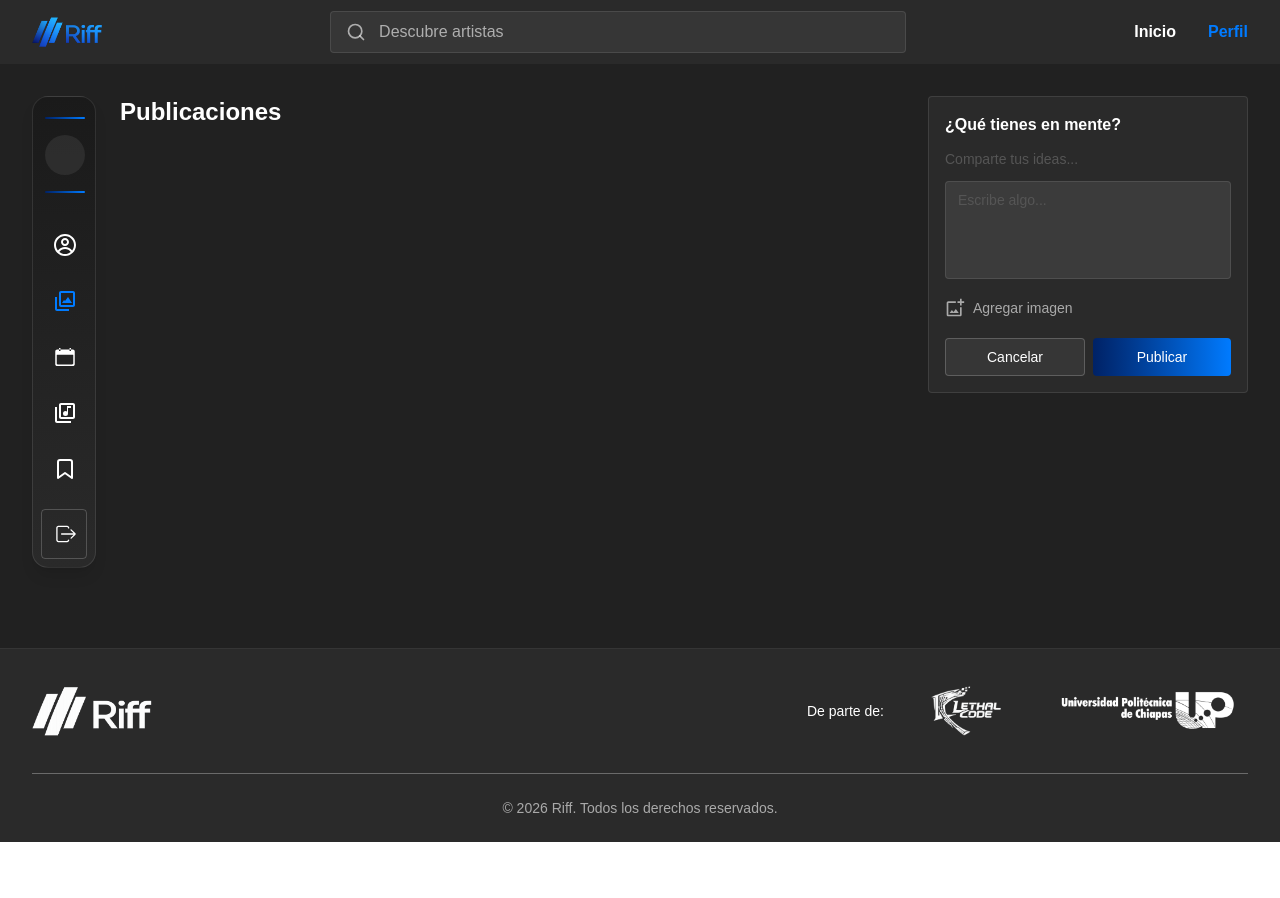
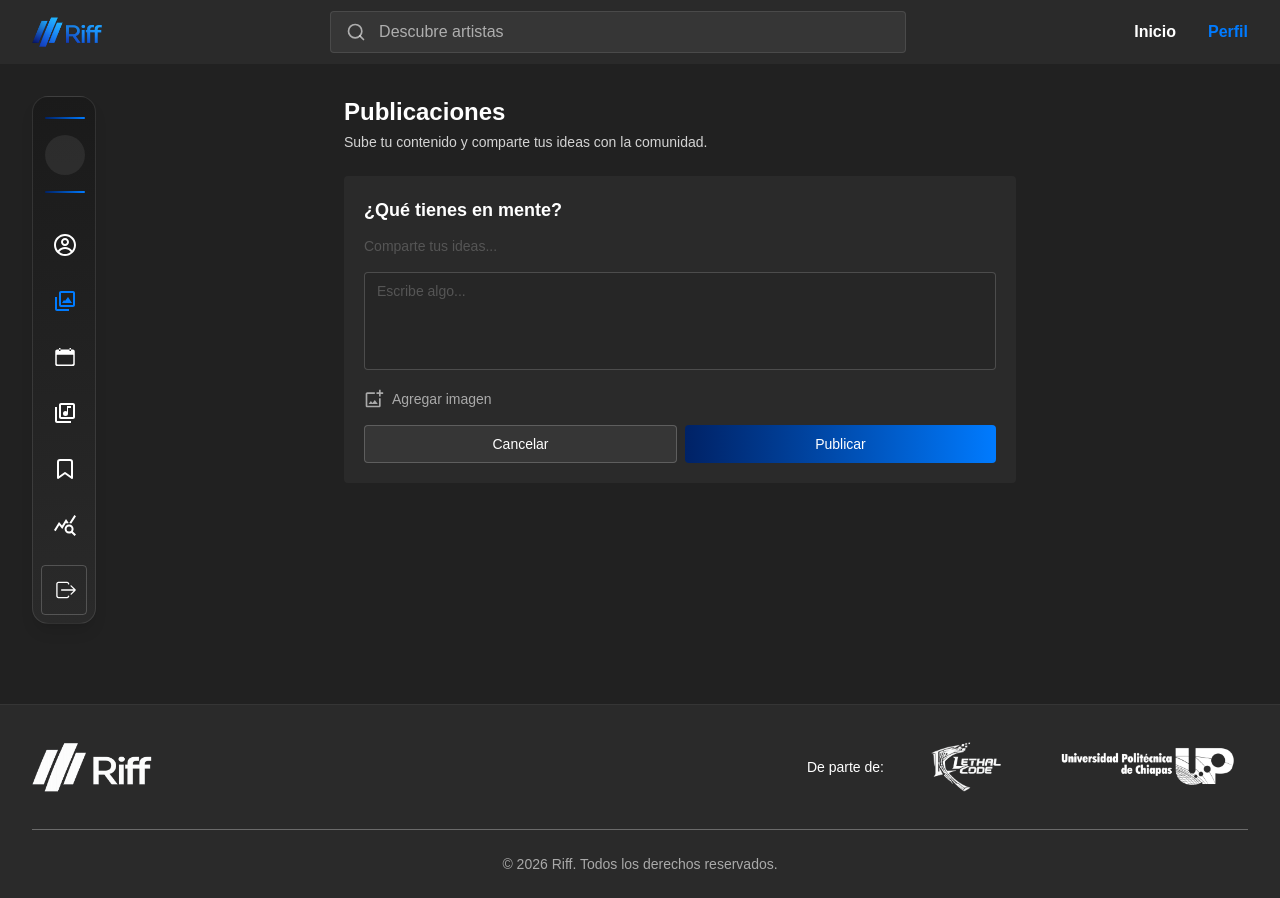
Before and after one commit to Riff-UP/frontend, a Next.js app: page /profile in a window 1280 px wide. Both pictures are taken after a click on the button "Publicaciones". Before the commit the page ends 842 px from the top, so only its background shows below. Built offline with nearby package versions, Linux system fonts and the light colour scheme.

Commit message:
Adjustment in profile sizes and new element in sidebar

```diff
--- a/src/app/components/MobileNav.tsx
+++ b/src/app/components/MobileNav.tsx
@@ -2,7 +2,7 @@
 
 import { CgProfile } from "react-icons/cg";
 import { BiImages } from "react-icons/bi";
-import { MdOutlineLibraryMusic } from "react-icons/md";
+import { MdOutlineLibraryMusic, MdOutlineQueryStats } from "react-icons/md";
 import { IoIosCalendar } from "react-icons/io";
 import { FiBookmark } from 'react-icons/fi';
 
@@ -18,6 +18,7 @@ export default function MobileNav({ activeSection, onSectionChange }: MobileNavP
     { id: 'eventos', label: 'Eventos', icon: IoIosCalendar },
     { id: 'musica', label: 'Música', icon: MdOutlineLibraryMusic },
     { id: 'guardados', label: 'Guardados', icon: FiBookmark },
+    { id: 'estadisticas', label: 'Stats', icon: MdOutlineQueryStats },
   ];
 
   return (
--- a/src/app/components/ProfileEdit.tsx
+++ b/src/app/components/ProfileEdit.tsx
@@ -41,8 +41,9 @@ export default function ProfileEdit() {
   };
 
   return (
-    <div className="w-full">
-      <div className="bg-riff-header border border-white/0 rounded-sm p-3 sm:p-4 md:p-6">
+    <div className="w-full flex justify-center">
+      <div className="w-full max-w-4xl">
+        <div className="bg-riff-header border border-white/0 rounded-sm p-3 sm:p-4 md:p-6">
         {/* Header con foto y seguidores */}
         <div className="flex items-center gap-2 sm:gap-3 pb-3 sm:pb-4">
           <div className="relative w-12 h-12 sm:w-16 sm:h-16 rounded-full overflow-hidden bg-riff-text-secondary/30 flex-shrink-0">
@@ -215,6 +216,7 @@ export default function ProfileEdit() {
           </button>
         </div>
       </div>
+      </div>
     </div>
   );
 }
--- a/src/app/components/Publications.tsx
+++ b/src/app/components/Publications.tsx
@@ -154,27 +154,100 @@ export default function Publications() {
         </div>
       )}
 
-      <div className="flex flex-col lg:flex-row lg:items-start gap-6">
+      <div className="w-full flex flex-col items-center">
+        {/* Title */}
+        <div className="w-full lg:max-w-2xl mb-6">
+          <h2 className="text-white text-xl sm:text-2xl font-bold">Publicaciones</h2>
+          <p className="text-white/80 text-xs sm:text-sm mt-1">Sube tu contenido y comparte tus ideas con la comunidad.</p>
+        </div>
+
+        {/* Create Publication Form */}
+        <div className="w-full lg:max-w-2xl mb-6">
+          <div className="bg-riff-header rounded-sm p-4 sm:p-5">
+            <h3 className="text-white font-semibold text-base sm:text-lg mb-3">¿Qué tienes en mente?</h3>
+            <p className="text-riff-text-secondary text-sm mb-4">Comparte tus ideas...</p>
+
+            <textarea
+              value={newPost}
+              onChange={(e) => setNewPost(e.target.value)}
+              placeholder="Escribe algo..."
+              rows={4}
+              className="w-full px-3 py-2 bg-riff-text-primary/40 border border-riff-text-secondary/80 rounded-sm text-white placeholder-riff-text-secondary text-sm
+                       focus:outline-none focus:ring-2 focus:ring-riff-primary focus:border-riff-primary
+                       transition-all duration-200 resize-none"
+            />
+
+            {selectedImage && (
+              <div className="relative rounded-sm overflow-hidden border border-white/10 flex items-center justify-center bg-black/5 mt-3">
+                <img
+                  src={selectedImage}
+                  alt="Preview"
+                  className="w-full h-auto max-h-[200px] object-contain"
+                />
+                <button
+                  onClick={() => setSelectedImage(null)}
+                  className="absolute top-2 right-2 bg-black/60 text-white rounded-full w-7 h-7 flex items-center justify-center hover:bg-black/80 transition-colors"
+                >
+                  ×
+                </button>
+              </div>
+            )}
+
+            <label className="flex items-center gap-2 text-white/60 hover:text-riff-primary cursor-pointer transition-colors mt-3">
+              <MdOutlineAddPhotoAlternate className="w-5 h-5" />
+              <span className="text-sm">Agregar imagen</span>
+              <input
+                type="file"
+                accept="image/*"
+                onChange={handleImageSelect}
+                className="hidden"
+              />
+            </label>
+
+            <div className="flex gap-2 pt-4">
+              <button
+                onClick={handleCancel}
+                className="flex-1 px-4 py-2 bg-riff-text-secondary/30 hover:bg-riff-text-secondary/40 text-white text-sm font-medium rounded-sm border border-white/20 transition-colors duration-200"
+              >
+                Cancelar
+              </button>
+              <button
+                onClick={handlePublish}
+                className="flex-1 px-4 py-2 bg-gradient-to-r from-riff-primary-dark to-riff-primary text-white text-sm font-medium rounded-sm hover:from-riff-primary hover:to-riff-primary-dark transition-all duration-200"
+                disabled={!newPost.trim() && !selectedImage}
+              >
+                Publicar
+              </button>
+            </div>
+          </div>
+        </div>
+
         {/* Publications List */}
-        <div className="flex-1 order-2 lg:order-1">
-          <h2 className="text-white text-xl sm:text-2xl font-bold mb-4 sm:mb-6">Publicaciones</h2>
+        <div className="w-full lg:max-w-2xl">
+
 
           <div className="space-y-4">
             {publications.map((pub) => (
-              <div key={pub.id} className="bg-riff-header border border-white/10 rounded-sm p-4 sm:p-5">
+              <div key={pub.id} className="bg-riff-header rounded-sm p-4 sm:p-5">
                 {/* Header */}
                 <div className="flex items-start justify-between mb-3">
                   <div className="flex items-center gap-3">
-                    <div className="relative w-10 h-10 rounded-full overflow-hidden bg-riff-text-secondary/30 flex-shrink-0">
+                    <div className="relative w-10 h-10 rounded-full overflow-hidden bg-gradient-to-br from-riff-primary-dark to-riff-primary flex-shrink-0 flex items-center justify-center">
+                      {pub.author.avatar ? (
                         <Image
                           src={pub.author.avatar}
                           alt={pub.author.name}
                           fill
                           className="object-cover"
                         />
+                      ) : (
+                        <span className="text-white text-sm font-semibold">
+                          {pub.author.name ? pub.author.name.charAt(0).toUpperCase() : 'U'}
+                        </span>
+                      )}
                     </div>
                     <div>
-                      <h3 className="text-white font-semibold text-sm">{pub.author.name}</h3>
+                      <h3 className="text-white font-semibold text-sm">{pub.author.name || 'Usuario'}</h3>
                       <p className="text-riff-text-secondary text-xs">{pub.time}</p>
                     </div>
                   </div>
@@ -240,12 +313,11 @@ export default function Publications() {
 
                 {/* Image */}
                 {pub.image && (
-                  <div className="relative w-full h-48 sm:h-64 mb-3 rounded-sm overflow-hidden">
-                    <Image
+                  <div className="mb-3 rounded-sm overflow-hidden border border-white/10 flex items-center justify-center bg-black/5">
+                    <img
                       src={pub.image}
                       alt="Publicación"
-                      fill
-                      className="object-cover"
+                      className="w-full h-auto max-h-[400px] object-contain"
                     />
                   </div>
                 )}
@@ -266,69 +338,6 @@ export default function Publications() {
             ))}
           </div>
         </div>
-
-        {/* Create Publication Sidebar */}
-        <div className="w-full lg:w-80 flex-shrink-0 order-1 lg:order-2">
-          <div className="bg-riff-header border border-white/10 rounded-sm p-4 lg:sticky lg:top-6">
-            <div className="space-y-3">
-              <h3 className="text-white font-semibold text-sm sm:text-base mb-2 sm:mb-3">¿Qué tienes en mente?</h3>
-              <p className="text-riff-text-secondary text-xs sm:text-sm mb-2 sm:mb-3">Comparte tus ideas...</p>
-
-              <textarea
-                value={newPost}
-                onChange={(e) => setNewPost(e.target.value)}
-                placeholder="Escribe algo..."
-                rows={4}
-                className="w-full px-3 py-2 bg-riff-text-secondary/40 border border-white/10 rounded-sm text-white placeholder-riff-text-secondary text-sm
-                         focus:outline-none focus:ring-2 focus:ring-riff-primary focus:border-riff-primary
-                         transition-all duration-200 resize-none"
-              />
-
-              {selectedImage && (
-                <div className="relative w-full h-32 rounded-sm overflow-hidden">
-                  <Image
-                    src={selectedImage}
-                    alt="Preview"
-                    fill
-                    className="object-cover"
-                  />
-                  <button
-                    onClick={() => setSelectedImage(null)}
-                    className="absolute top-2 right-2 bg-black/50 text-white rounded-full w-6 h-6 flex items-center justify-center hover:bg-black/70 transition-colors"
-                  >
-                  </button>
-                </div>
-              )}
-
-              <label className="flex items-center gap-2 text-white/60 hover:text-riff-primary cursor-pointer transition-colors">
-                <MdOutlineAddPhotoAlternate className="w-5 h-5" />
-                <span className="text-sm">Agregar imagen</span>
-                <input
-                  type="file"
-                  accept="image/*"
-                  onChange={handleImageSelect}
-                  className="hidden"
-                />
-              </label>
-
-              <div className="flex gap-2 pt-2">
-                <button
-                  onClick={handleCancel}
-                  className="flex-1 px-3 py-2 bg-riff-text-secondary/30 hover:bg-riff-text-secondary/40 text-white text-sm font-medium rounded-sm border border-white/20 transition-colors duration-200"
-                >
-                  Cancelar
-                </button>
-                <button
-                  onClick={handlePublish}
-                  className="flex-1 px-3 py-2 bg-gradient-to-r from-riff-primary-dark to-riff-primary text-white text-sm font-medium rounded-sm hover:from-riff-primary hover:to-riff-primary-dark transition-all duration-200"
-                  disabled={!newPost.trim() && !selectedImage}
-                >
-                  Publicar
-                </button>
-              </div>
-            </div>
-          </div>
-        </div>
       </div>
     </div>
   );
--- a/src/app/components/Sidebar.tsx
+++ b/src/app/components/Sidebar.tsx
@@ -4,7 +4,7 @@ import { useState } from 'react';
 import { FiBookmark  } from 'react-icons/fi';
 import { CgProfile } from "react-icons/cg";
 import { BiImages } from "react-icons/bi";
-import { MdOutlineLibraryMusic } from "react-icons/md";
+import { MdOutlineLibraryMusic, MdOutlineQueryStats } from "react-icons/md";
 import { IoIosLogOut, IoIosCalendar } from "react-icons/io";
 
 interface SidebarProps {
@@ -26,6 +26,7 @@ export default function Sidebar({ activeSection = 'perfil', onSectionChange }: S
     { id: 'eventos', label: 'Eventos', icon: IoIosCalendar },
     { id: 'musica', label: 'Música', icon: MdOutlineLibraryMusic },
     { id: 'guardados', label: 'Guardados', icon: FiBookmark },
+    { id: 'estadisticas', label: 'Estadísticas', icon: MdOutlineQueryStats },
   ];
 
   const handleLogout = () => {
--- a/src/app/profile/page.tsx
+++ b/src/app/profile/page.tsx
@@ -24,6 +24,8 @@ export default function ProfilePage() {
         return <div className="text-white text-center py-20">Sección de Música - Próximamente</div>;
       case 'guardados':
         return <div className="text-white text-center py-20">Sección de Guardados - Próximamente</div>;
+      case 'estadisticas':
+        return <div className="text-white text-center py-20">Sección de Estadísticas - Próximamente</div>;
       default:
         return <ProfileEdit />;
     }
@@ -41,7 +43,7 @@ export default function ProfilePage() {
       />
 
       {/* Main Content with Sidebar */}
-      <div className="flex flex-1 gap-4 sm:gap-6 p-4 sm:p-6 lg:p-8">
+      <div className="flex flex-1 gap-8 sm:gap-12 lg:gap-16 p-4 sm:p-6 lg:p-8">
         {/* Sidebar - Hidden on mobile */}
         <Sidebar
           activeSection={activeSection}
@@ -49,7 +51,7 @@ export default function ProfilePage() {
         />
 
         {/* Main Content */}
-        <main className="flex-1 min-w-0">
+        <main className="flex-1 min-w-0 pr-4 sm:pr-8 lg:pr-12">
           {renderContent()}
         </main>
       </div>
```
Lines whose indentation alone changed are shown as unchanged.
